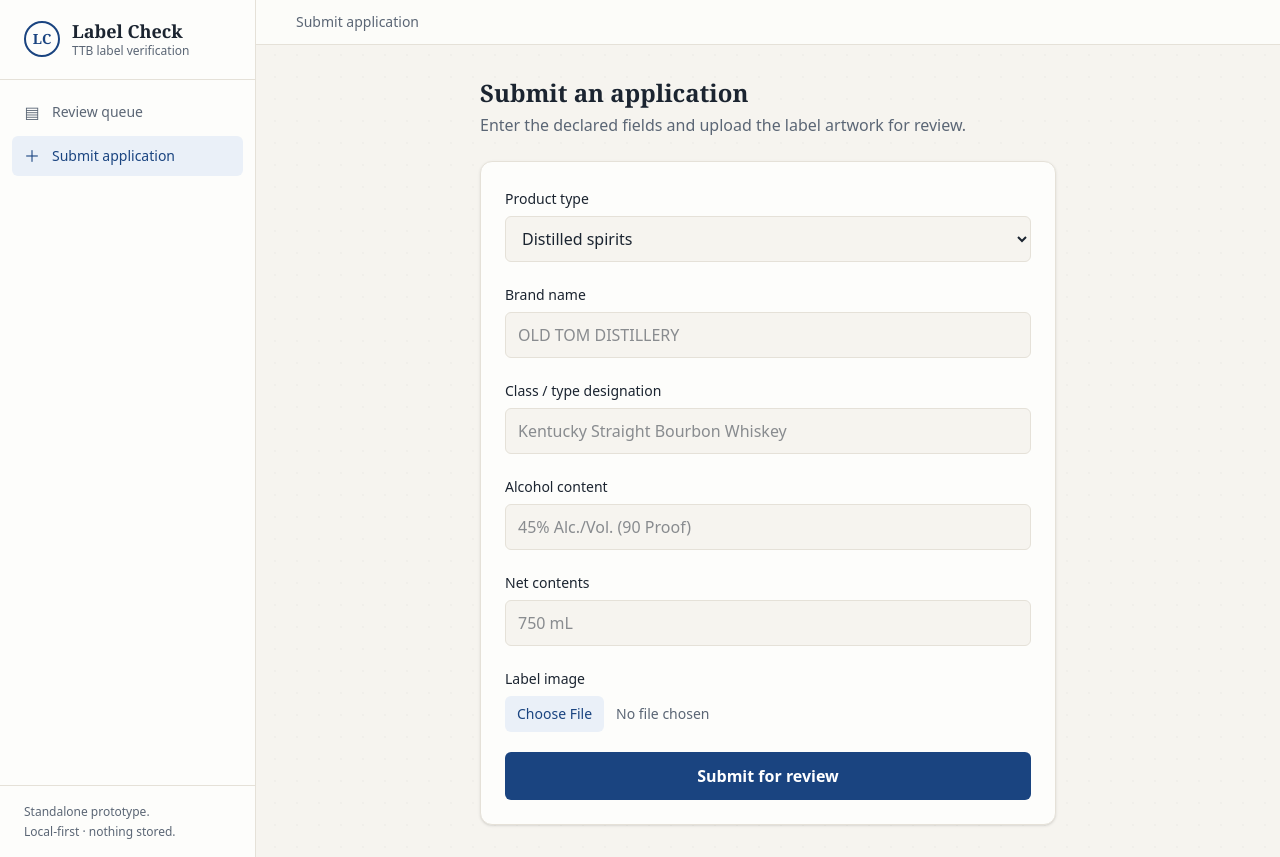
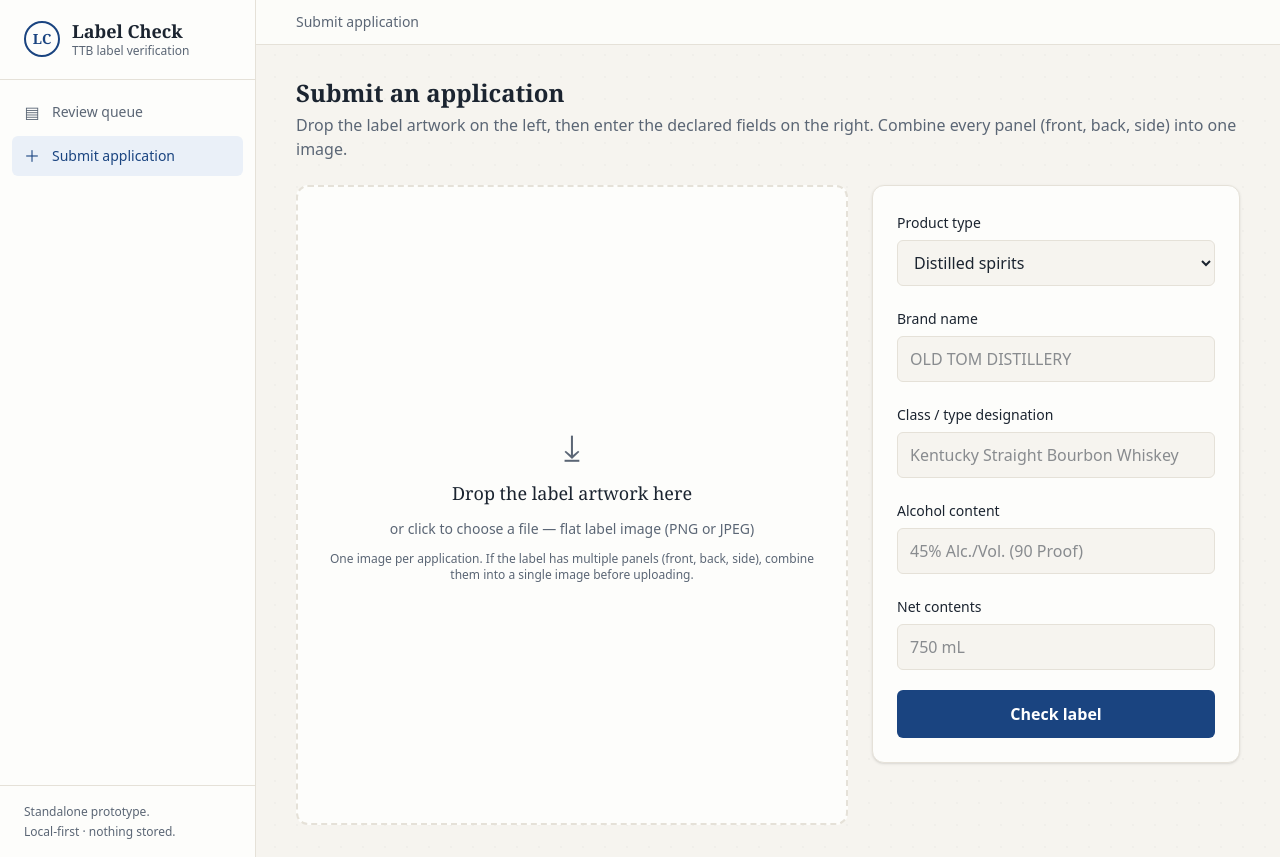
Before and after one commit to Lord-Gusarov/ttb-label-check, a React (Vite) app in the folder frontend/: page /submit in a window 1280 px wide. Built offline with nearby package versions, Linux system fonts and the light colour scheme.

Commit message:
Submit page: check-then-confirm before queueing an application

```diff
--- a/frontend/src/pages/SubmitPage.tsx
+++ b/frontend/src/pages/SubmitPage.tsx
@@ -1,7 +1,8 @@
-import { useState } from "react";
-import { useNavigate } from "react-router-dom";
-import { submitApplication } from "../api";
-import { Field, PageHeading, inputCls } from "../ui";
+import { useRef, useState } from "react";
+import { getApplication, previewApplication, submitApplication } from "../api";
+import type { Verification } from "../types";
+import { VerificationView } from "../VerificationView";
+import { Field, PageHeading, VerdictPill, inputCls } from "../ui";
 
 const FIELDS = [
   { name: "brand_name", label: "Brand name", placeholder: "OLD TOM DISTILLERY" },
@@ -11,34 +12,82 @@ const FIELDS = [
 ];
 
 export function SubmitPage() {
-  const navigate = useNavigate();
+  const formRef = useRef<HTMLFormElement>(null);
+  const [busy, setBusy] = useState(false);
   const [error, setError] = useState<string | null>(null);
-  const [busy, setBusy] = useState(false);
+  const [checked, setChecked] = useState<Verification | null>(null);
+  const [imageUrl, setImageUrl] = useState<string | null>(null);
+  const [submitted, setSubmitted] = useState(false);
+  const [formKey, setFormKey] = useState(0); // bump to remount the form subtree (full reset)
 
-  async function onSubmit(e: React.FormEvent<HTMLFormElement>) {
+  // Any edit after a check invalidates it — you can never submit data that wasn't checked.
+  function invalidate() {
+    setError(null);
+    setSubmitted(false);
+    setChecked(null);
+    setImageUrl((prev) => {
+      if (prev) URL.revokeObjectURL(prev);
+      return null;
+    });
+  }
+
+  async function onCheck(e: React.FormEvent<HTMLFormElement>) {
     e.preventDefault();
-    const form = e.currentTarget; // capture before await
+    const fd = new FormData(e.currentTarget);
+    setBusy(true);
+    setError(null);
+    try {
+      const verification = await previewApplication(fd);
+      const file = fd.get("image");
+      setImageUrl((prev) => {
+        if (prev) URL.revokeObjectURL(prev);
+        return file instanceof File ? URL.createObjectURL(file) : null;
+      });
+      setChecked(verification);
+    } catch (err) {
+      setError(String(err));
+    } finally {
+      setBusy(false);
+    }
+  }
+
+  async function onConfirm() {
+    const form = formRef.current;
+    if (!form) return;
     setBusy(true);
     setError(null);
     try {
       const { id } = await submitApplication(new FormData(form));
-      navigate(`/queue/${id}`); // go straight to the review of what was just submitted
+      // Warm the persisted app's verification so the agent queue can triage it immediately
+      // (the queue groups by the cached verdict; without this it would arrive ungrouped).
+      await getApplication(id);
+      setSubmitted(true);
     } catch (err) {
       setError(String(err));
+    } finally {
       setBusy(false);
     }
   }
 
+  function onAgain() {
+    setFormKey((k) => k + 1); // remount the form -> clears inputs AND the DropZone preview state
+    invalidate();
+  }
+
   return (
-    <div className="rise mx-auto max-w-xl">
+    <div className="rise mx-auto max-w-6xl">
       <PageHeading
         title="Submit an application"
-        subtitle="Enter the declared fields and upload the label artwork for review."
+        subtitle="Drop the label artwork on the left, then enter the declared fields on the right. Combine every panel (front, back, side) into one image."
       />
-      <form onSubmit={onSubmit} className="mt-6 space-y-5 rounded-xl border border-line bg-surface p-6 shadow-sm">
+      <form key={formKey} ref={formRef} onSubmit={onCheck} onChange={invalidate} className="mt-6 grid items-start gap-6 lg:grid-cols-[3fr_2fr]">
+        <DropZone />
+        <div className="space-y-5 rounded-xl border border-line bg-surface p-6 shadow-sm">
           <Field label="Product type">
             <select name="commodity_type" defaultValue="distilled_spirits" className={inputCls}>
               <option value="distilled_spirits">Distilled spirits</option>
+              <option value="wine">Wine</option>
+              <option value="malt_beverage">Malt beverage</option>
             </select>
           </Field>
           {FIELDS.map((f) => (
@@ -46,20 +95,159 @@ export function SubmitPage() {
               <input name={f.name} required placeholder={f.placeholder} className={inputCls} />
             </Field>
           ))}
-        <Field label="Label image">
-          <input
-            type="file" name="image" accept="image/png,image/jpeg" required
-            className="block w-full text-sm text-muted file:mr-3 file:rounded-md file:border-0 file:bg-brand-soft file:px-3 file:py-2 file:text-sm file:font-medium file:text-brand hover:file:brightness-95"
-          />
-        </Field>
           <button
             disabled={busy}
             className="w-full rounded-md bg-brand px-5 py-3 text-base font-semibold text-white transition hover:brightness-110 disabled:opacity-50"
           >
-          {busy ? "Submitting…" : "Submit for review"}
+            {busy && !checked ? "Checking…" : "Check label"}
           </button>
-        {error && <p className="text-sm text-fail">Could not submit: {error}</p>}
+          {error && <p className="text-sm text-fail">Could not check: {error}</p>}
+        </div>
       </form>
+
+      {submitted ? (
+        <SubmittedBanner onAgain={onAgain} />
+      ) : (
+        checked && <CheckFeedback verification={checked} imageUrl={imageUrl} busy={busy} onConfirm={onConfirm} />
+      )}
     </div>
   );
 }
+
+/** Left column: a drag-and-drop zone for the label artwork, with a live preview. The
+ *  hidden <input name="image"> lives inside it so the native form's FormData picks it up;
+ *  a drop feeds the file into that input via DataTransfer. */
+function DropZone() {
+  const inputRef = useRef<HTMLInputElement>(null);
+  const [preview, setPreview] = useState<string | null>(null);
+  const [fileName, setFileName] = useState<string | null>(null);
+  const [over, setOver] = useState(false);
+  const [multiWarn, setMultiWarn] = useState(false);
+
+  function take(file: File | undefined | null) {
+    if (!file) return;
+    setFileName(file.name);
+    setPreview((prev) => {
+      if (prev) URL.revokeObjectURL(prev);
+      return URL.createObjectURL(file);
+    });
+  }
+
+  function onDrop(e: React.DragEvent) {
+    e.preventDefault();
+    setOver(false);
+    // Only one image per application: a multi-file drop (someone dropping front/back/side
+    // separately) would otherwise silently keep just the first. Warn instead.
+    setMultiWarn((e.dataTransfer.files?.length ?? 0) > 1);
+    const file = e.dataTransfer.files?.[0];
+    if (file && inputRef.current) {
+      const dt = new DataTransfer();
+      dt.items.add(file);
+      inputRef.current.files = dt.files; // so FormData captures the dropped file
+      take(file);
+    }
+  }
+
+  return (
+    <label
+      onDragOver={(e) => { e.preventDefault(); setOver(true); }}
+      onDragLeave={() => setOver(false)}
+      onDrop={onDrop}
+      className={`flex min-h-[40rem] cursor-pointer flex-col items-center justify-center gap-3 rounded-xl border-2 border-dashed p-6 text-center transition ${
+        over ? "border-brand bg-brand-soft" : "border-line bg-surface hover:border-brand/50"
+      }`}
+    >
+      <input
+        ref={inputRef}
+        type="file"
+        name="image"
+        accept="image/png,image/jpeg"
+        required
+        onChange={(e) => { setMultiWarn(false); take(e.currentTarget.files?.[0]); }}
+        className="sr-only"
+      />
+      {preview ? (
+        <>
+          <img src={preview} alt="label preview" className="max-h-[36rem] w-auto rounded-md border border-line shadow-sm" />
+          <span className="text-xs text-muted">{fileName} · click or drop to replace</span>
+          {multiWarn && (
+            <span className="text-xs font-medium text-flag">
+              Only the first image was kept — combine all panels into one image and re-drop.
+            </span>
+          )}
+        </>
+      ) : (
+        <>
+          <span aria-hidden className="text-4xl text-muted">⤓</span>
+          <span className="font-serif text-lg text-ink">Drop the label artwork here</span>
+          <span className="text-sm text-muted">or click to choose a file — flat label image (PNG or JPEG)</span>
+          <span className="text-xs text-muted">
+            One image per application. If the label has multiple panels (front, back, side),
+            combine them into a single image before uploading.
+          </span>
+        </>
+      )}
+    </label>
+  );
+}
+
+/** Inline feedback after a check: the verdict + per-field evidence, then the confirm action.
+ *  A PASS offers "Submit"; anything flagged offers "Submit anyway" (a TTB reviewer decides). */
+function CheckFeedback({
+  verification,
+  imageUrl,
+  busy,
+  onConfirm,
+}: {
+  verification: Verification;
+  imageUrl: string | null;
+  busy: boolean;
+  onConfirm: () => void;
+}) {
+  const pass = verification.overall === "pass";
+  return (
+    <div data-testid="check-feedback" className="rise mt-8 space-y-5">
+      <div className="flex flex-wrap items-center justify-between gap-3">
+        <h2 className="font-serif text-2xl font-semibold text-ink">
+          {pass ? "Looks good — ready to submit" : "Review these before submitting"}
+        </h2>
+        <VerdictPill verdict={verification.overall} />
+      </div>
+
+      <VerificationView verification={verification} imageSrc={imageUrl ?? ""} />
+
+      <div className="flex flex-wrap items-center gap-3">
+        <button
+          type="button"
+          disabled={busy}
+          onClick={onConfirm}
+          className="rounded-md bg-brand px-5 py-2.5 text-sm font-semibold text-white transition hover:brightness-110 disabled:opacity-50"
+        >
+          {busy ? "Submitting…" : pass ? "Submit" : "Submit anyway"}
+        </button>
+        {!pass && (
+          <span className="text-sm text-muted">
+            Edit a field and check again, or submit anyway — a TTB reviewer makes the final decision.
+          </span>
+        )}
+      </div>
+    </div>
+  );
+}
+
+/** Shown after the submitter confirms: the application is now in the agent queue. */
+function SubmittedBanner({ onAgain }: { onAgain: () => void }) {
+  return (
+    <div className="rise mt-8 space-y-4 rounded-xl border border-line bg-surface p-6 shadow-sm">
+      <h2 className="font-serif text-2xl font-semibold text-ink">Submitted — now in the review queue</h2>
+      <p className="text-muted">A TTB reviewer will make the final decision. You can submit another application.</p>
+      <button
+        type="button"
+        onClick={onAgain}
+        className="rounded-md bg-brand px-5 py-2.5 text-sm font-semibold text-white transition hover:brightness-110"
+      >
+        Submit another application
+      </button>
+    </div>
+  );
+}
```
Also changed, not shown: 1 other file (tests, documents, lock files or other folders). Lines whose indentation alone changed are shown as unchanged.
